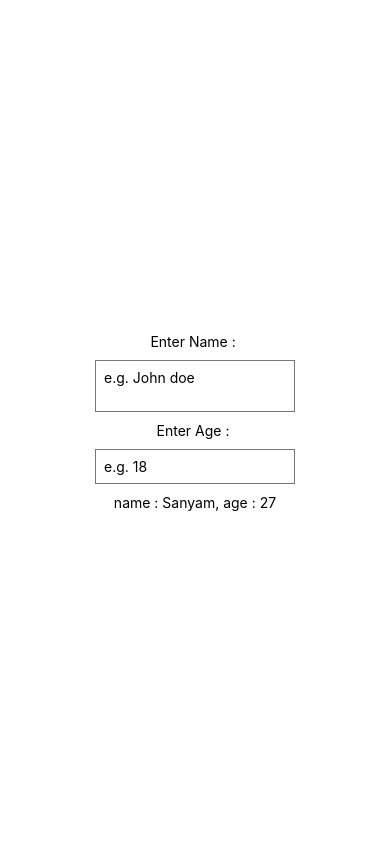
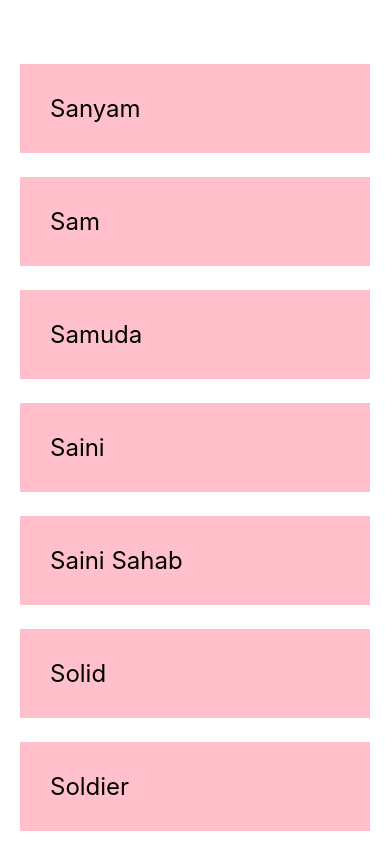
Before and after one commit to SanyamSaini/firstReactProj, a React Native app: screen / in a window 390 px wide. Built offline with nearby package versions, Linux system fonts and the light colour scheme.

Commit message:
Displayed list object within a simple list and also used scroll View for scrolling the list.

```diff
--- a/App.js
+++ b/App.js
@@ -1,30 +1,30 @@
 import { StatusBar } from 'expo-status-bar';
 import { useState } from 'react';
-import { StyleSheet, Text, View, TextInput } from 'react-native';
+import { StyleSheet, Text, View, ScrollView } from 'react-native';
 
 export default function App() {
-  const [name,setName] = useState('Sanyam');
-  const [age, setAge] = useState(27);
+  const [people,setPeople] = useState([
+    {name : 'Sanyam', key : '1'},
+    {name : 'Sam', key : '2'},
+    {name : 'Samuda', key : '3'},
+    {name : 'Saini', key : '4'},
+    {name : 'Saini Sahab', key : '5'},
+    {name : 'Solid', key : '6'},
+    {name : 'Soldier', key : '7'},
+    {name : 'Sanedo', key : '8'},
+    {name : 'Sign', key : '9'},
+    {name : 'Silk', key : '10'},
+  ]);
 
   return (
     <View style={styles.container}>
-    <Text>Enter Name : </Text>
-    <TextInput
-      multiline
-      style = {styles.input}
-      placeholder = 'e.g. John doe'
-      onChangeText={(val) => setName(val)}
-    />
-
-    <Text>Enter Age : </Text>
-    <TextInput
-      style = {styles.input}
-      placeholder = 'e.g. 18'
-      keyboardType='numeric'
-      onChangeText={(val) => setAge(val)}
-    />
-      <Text>name : {name}, age : {age}</Text>
-      <StatusBar style="auto" />
+    <ScrollView>
+      {people.map(item => (
+          <View key={item.key}>
+            <Text style={styles.item}>{item.name}</Text>
+          </View>
+        ))}
+    </ScrollView>
     </View>
   );
 }
@@ -33,14 +33,15 @@ const styles = StyleSheet.create({
   container: {
     flex: 1,
     backgroundColor: '#fff',
-    alignItems: 'center',
-    justifyContent: 'center',
+    paddingTop : 40,
+    paddingHorizontal : 20,
+    // alignItems: 'center',
+    // justifyContent: 'center',
   },
-  input : {
-    borderWidth : 1,
-    borderColor : '#777',
-    padding : 8,
-    margin : 10,
-    width : 200,
+  item : {
+    backgroundColor : 'pink',
+    marginTop : 24,
+    padding : 30,
+    fontSize : 24,
   },
 });
```
